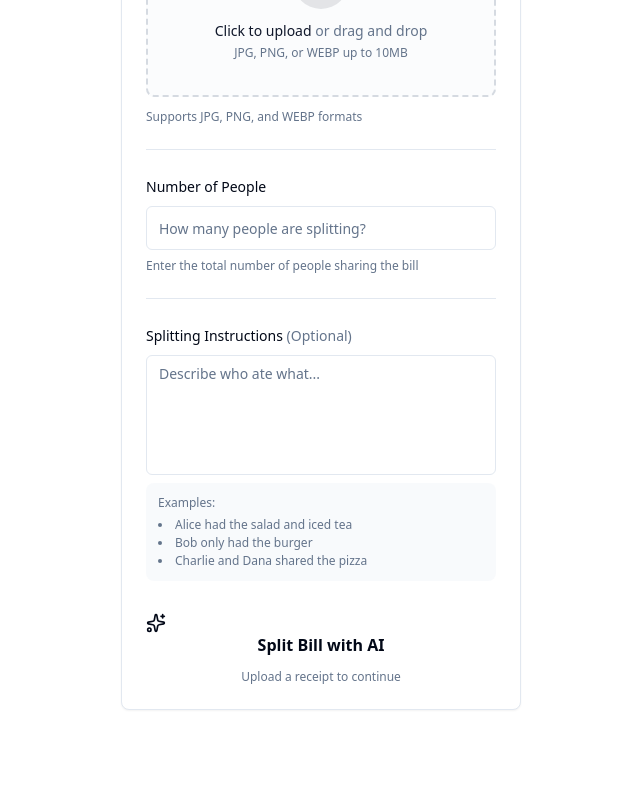
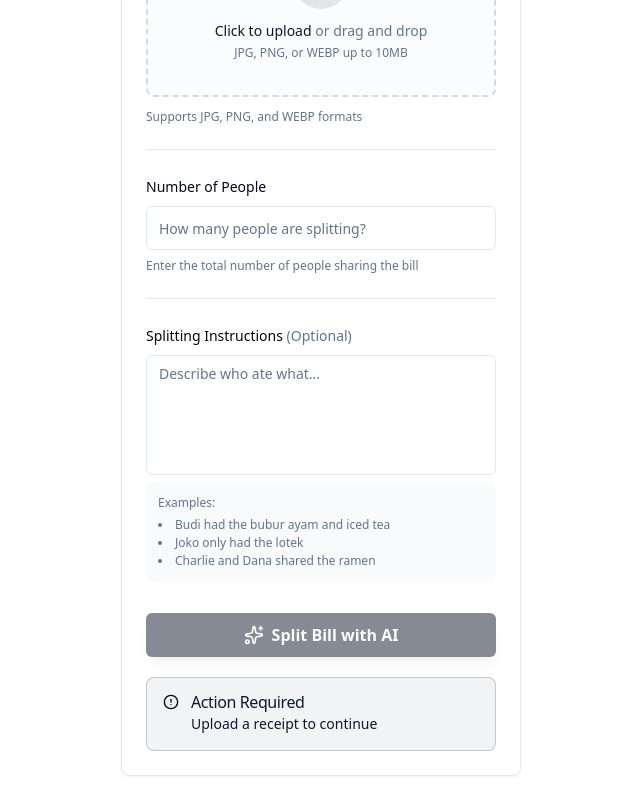
Before and after one commit to rhapsodixx/owoa-aisplitbill, a SvelteKit app: page / in a window 1280 px wide. Shown: the part 500-1300 px from the top of the page, without its empty margins (319-959 px from the left). Before the commit the page ends 1234 px from the top, so only its background shows below. Built offline with nearby package versions, Linux system fonts and the light colour scheme.

Commit message:
refactor(ui): refine input page and correct component exports

```diff
--- a/package.json
+++ b/package.json
@@ -16,6 +16,7 @@
 		"@types/node": "^25.0.6",
 		"autoprefixer": "^10.4.23",
 		"postcss": "^8.5.6",
+		"shadcn": "^3.6.3",
 		"shadcn-svelte": "^1.1.0",
 		"svelte": "^5.46.1",
 		"svelte-check": "^4.3.5",
--- a/src/lib/components/ui/button/button.svelte
+++ b/src/lib/components/ui/button/button.svelte
@@ -4,7 +4,8 @@
 
   export let variant: ButtonVariant["variant"] = "default";
   export let size: ButtonVariant["size"] = "default";
-  export let className: string | undefined = undefined;
+  let className: string | undefined = undefined;
+  export { className as class };
   export let href: string | undefined = undefined;
   export let type: "button" | "submit" | "reset" = "button";
   export let disabled: boolean = false;
--- a/src/routes/+page.svelte
+++ b/src/routes/+page.svelte
@@ -149,9 +149,9 @@
         <div class="rounded-lg bg-muted/50 p-3 text-xs text-muted-foreground">
           <p class="mb-1.5 font-medium">Examples:</p>
           <ul class="list-inside list-disc space-y-0.5">
-            <li>Alice had the salad and iced tea</li>
-            <li>Bob only had the burger</li>
-            <li>Charlie and Dana shared the pizza</li>
+            <li>Budi had the bubur ayam and iced tea</li>
+            <li>Joko only had the lotek</li>
+            <li>Charlie and Dana shared the ramen</li>
           </ul>
         </div>
       </div>
@@ -159,8 +159,10 @@
 
     <CardFooter class="flex-col gap-3 pt-2">
       <Button
+        id="submit-aianalyze"
         size="lg"
-        class="w-full gap-2 text-base font-semibold"
+        variant="default"
+        class="w-full gap-2 text-base font-semibold shadow-lg transition-all hover:shadow-xl"
         disabled={!isValid || isSubmitting}
         on:click={handleSubmit}
       >
@@ -174,13 +176,17 @@
       </Button>
 
       {#if !isValid && !isSubmitting}
-        <p class="text-center text-xs text-muted-foreground">
-          {#if !file}
-            Upload a receipt to continue
-          {:else if !peopleCount || peopleCount <= 0}
-            Enter the number of people
-          {/if}
-        </p>
+        <Alert class="mt-2 border-primary/20 bg-primary/5 text-primary">
+          <AlertCircle class="h-4 w-4" />
+          <AlertTitle>Action Required</AlertTitle>
+          <AlertDescription>
+            {#if !file}
+              Upload a receipt to continue
+            {:else if !peopleCount || peopleCount <= 0}
+              Enter the number of people
+            {/if}
+          </AlertDescription>
+        </Alert>
       {/if}
     </CardFooter>
   </Card>
```
Also changed, not shown: 1 other file (tests, documents, lock files or other folders).
